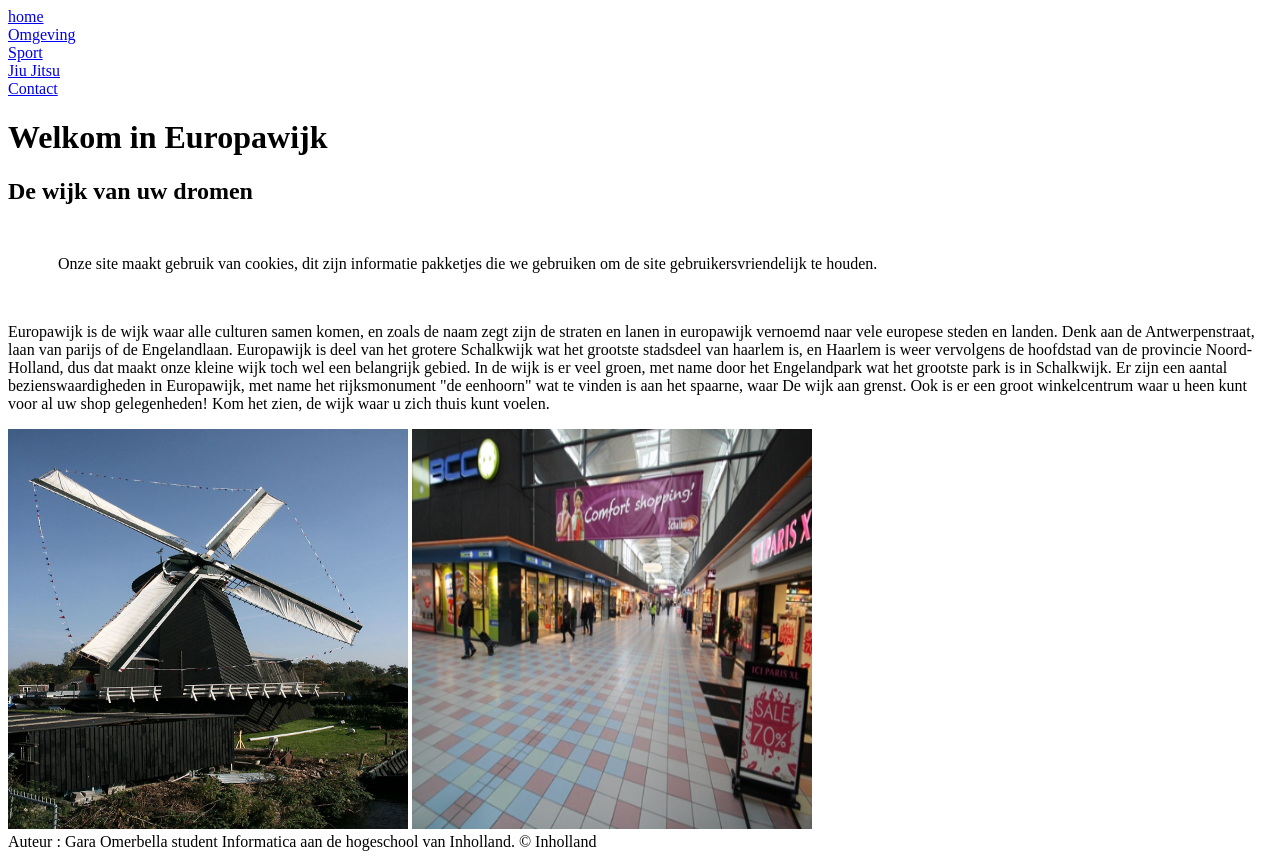
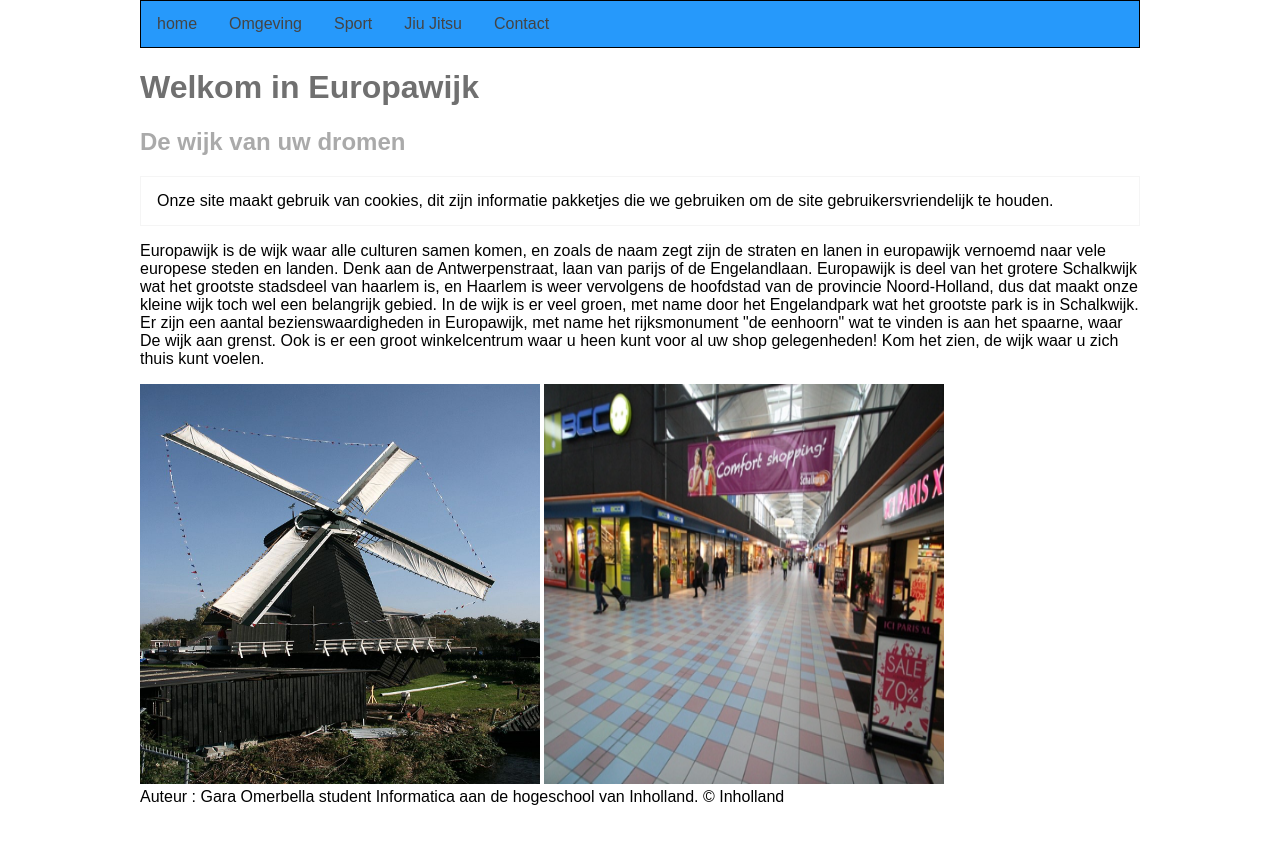
Before and after one commit to gara250/Assesment_repo, a plain HTML site: page index.html in a window 1280 px wide. After the commit the page ends 806 px from the top, so only its background shows below. Drawn offline with Linux system fonts and the light colour scheme; a web font is replaced by a local one.

Commit message:
fonts
Arial and berlin sans fb added

```diff
--- a/css/ihavegotstyle.css
+++ b/css/ihavegotstyle.css
@@ -1,11 +1,62 @@
 /* dit zijn alle css bewerkingen voor de website gracie-haarlem */
+@font-face
+{
+font-family: "Berlin Sans FB";
+src: url("fonts/Berlin Sans FB.ttf");
+}
 
-ul
+@font-face
+{
+font-family: Arial;
+src: url("fonts/Arial.ttf");
+}
+
+body
+{
+	max-width:1000px;
+	margin:auto;
+	font-family: "Berlin Sans FB", Arial;
+}
+
+#navigation-bar
 {
 	list-style-type: none;
 	margin:0;
 	padding:0;
+	background-color:#2699FB;
+	overflow:hidden;
+	border: 1px solid #000000;
 }
+
+.navigation-element
+{
+	float:left;
+}
+
+h1
+{
+	color:#707070;
+}
+
+h2
+{
+	color:#AAAAAA;
+}
+.navigation-element a:hover:not(.navigation-element) {
+  background-color: #FFFFFF;
+}
+
+
+
+.navigation-element a
+{
+	display:block;
+	color: #444444;
+	text-align: center;
+	padding: 14px 16px;
+	text-decoration: none;
+}
+
 
 .index-image
 {
@@ -34,7 +85,8 @@ body
 #cookie-statement
 {
 	z-index:9999;
-	margin:50px;
+	padding:15px 16px;
+	border: 1px solid #F5F5F5;
 }
 
 p
@@ -46,3 +98,18 @@ article
 {
 	font-style:normal;
 }
+
+
+@media screen and (max-width: 960px) {
+	body
+	{
+		width:960px;
+	}
+}
+
+@media screen and (max-width: 400px) {
+	body
+	{
+		width:400px;
+	}
+}
--- a/index.html
+++ b/index.html
@@ -17,12 +17,12 @@
 
 		<header>
 			<nav>
-				<ul>
-					<li><a href="index.html"> home </a></li>
-					<li><a href="Secondary.html"> Omgeving </a></li>
-					<li><a href="sport.html"> Sport </a></li>
-					<li><a href="jiu_jitsu.html"> Jiu Jitsu </a></li>
-					<li><a href="Contact.html"> Contact </a></li>
+				<ul id="navigation-bar">
+					<li class="navigation-element"><a href="index.html"> home </a></li>
+					<li class="navigation-element"><a href="Secondary.html"> Omgeving </a></li>
+					<li class="navigation-element"><a href="sport.html"> Sport </a></li>
+					<li class="navigation-element"><a href="jiu_jitsu.html"> Jiu Jitsu </a></li>
+					<li class="navigation-element"><a href="Contact.html"> Contact </a></li>
 				</ul>
 			</nav>
 			<h1> Welkom in Europawijk </h1>
```
Also changed, not shown: Contact.html (+6 -6 lines), Secondary.html (+7 -7 lines), jiu_jitsu.html (+6 -6 lines), sport.html (+6 -6 lines), fonts/Arial.ttf (added), fonts/Berlin Sans FB Regular.ttf (added).
